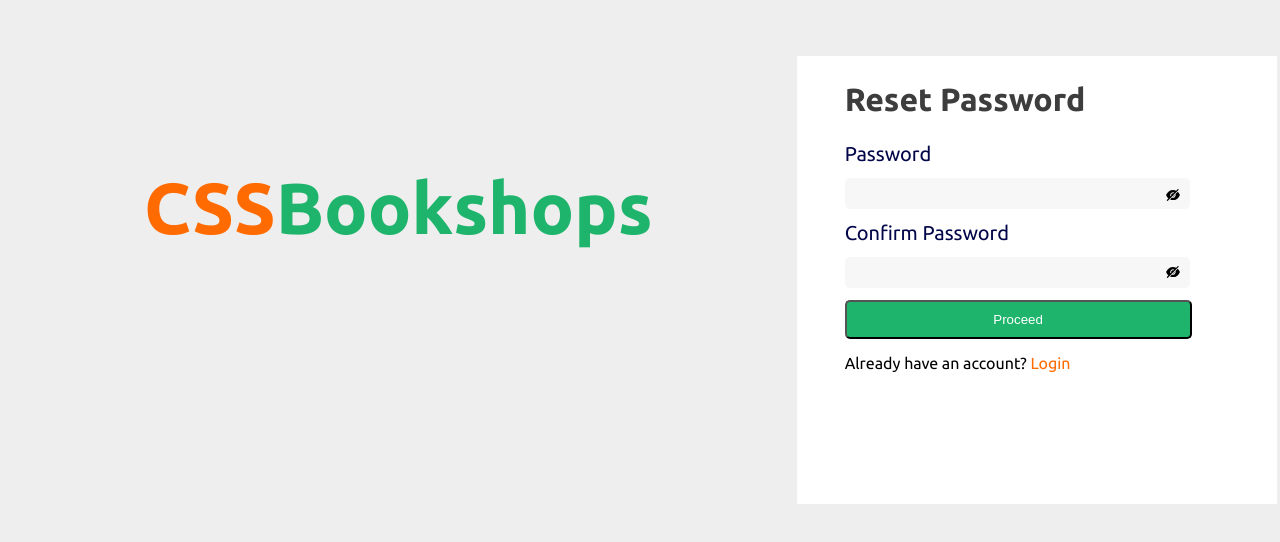
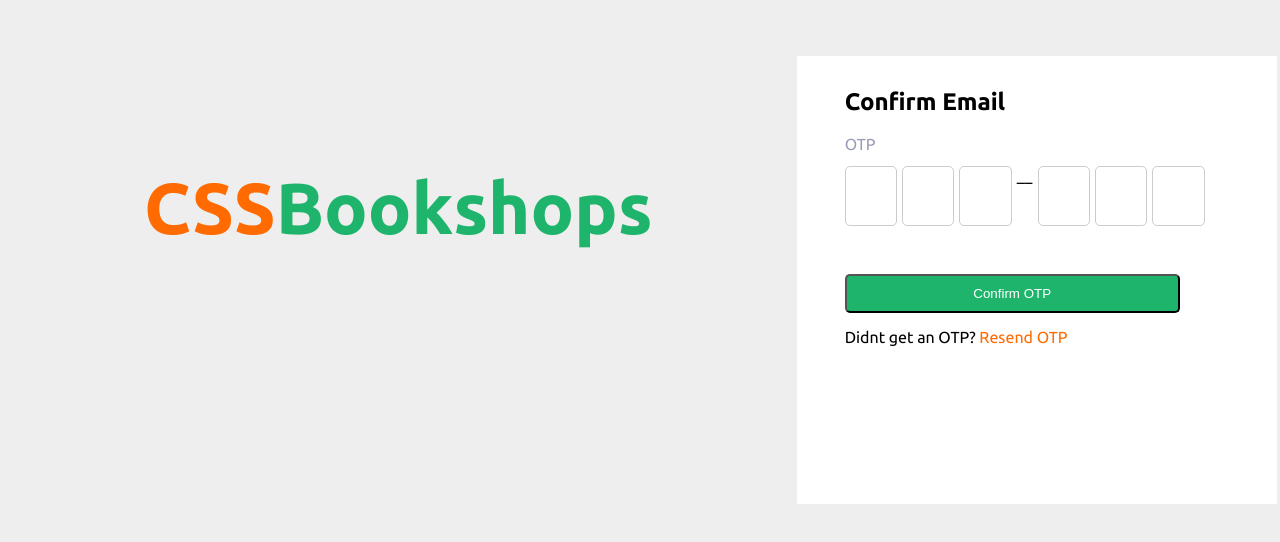
Before and after one commit to kpeale/AudioBook, a React (Create React App) app: page / in a window 1280 px wide. Shown: the top 542 px of the page. Built offline with nearby package versions, Linux system fonts and the light colour scheme.

Commit message:
Add files via upload

```diff
--- a/src/App.js
+++ b/src/App.js
@@ -2,6 +2,7 @@ import React from "react";
 import Login from './Login.js';
 import ResetPassword1 from "./ResetPassword1.js";
 import ResetPassword2 from "./ResetPassword2.js";
+import EmailOtp from "./EmailOtp.js";
 import Signup from "./Signup.js";
 // import Test from './Test.jsx';
 
@@ -9,7 +10,7 @@ import Signup from "./Signup.js";
 function App() {
   return (
    <section className="login__section">
-     <ResetPassword2/>
+     <EmailOtp/>
    </section>
   );
 }
--- /dev/null
+++ b/src/EmailOtp.js
@@ -0,0 +1,139 @@
+import React, { Component,useState } from "react";
+
+
+class EmailOtp extends React.Component {
+
+   constructor  (props)  {
+    super(props);
+    this.state = { value: '', otp1: "", otp2: "", otp3: "", otp4: "", otp5: "", otp6: "", disable: true };
+    this.handleChange = this.handleChange.bind(this);
+    this.handleSubmit = this.handleSubmit.bind(this);
+  }
+
+ handleChange = (value1, e) => {
+
+    this.setState({ [value1]: e.target.value });
+  }
+
+ handleSubmit = (e) => {
+  const data = new FormData(e.target);
+    console.log(this.state);
+  e.preventDefault();
+ }
+
+  inputfocus = (elmnt) => {
+    if (elmnt.key === "Delete" || elmnt.key === "Backspace") {
+      const next = elmnt.target.tabIndex - 2;
+      if (next > -1) {
+
+        elmnt.target.form.elements[next].focus()
+      }
+    }
+    else {
+      console.log("next");
+
+        const next = elmnt.target.tabIndex;
+        if (next < 6) {
+          elmnt.target.form.elements[next].focus()
+        }
+    }
+
+  }
+
+  render() {
+  return (
+
+    <div className="login__section--container">
+      <div className="login__section--container1">
+    <h1 className="heading__primary">CSS
+        <span className="heading__secondary">Bookshops</span>
+    </h1>
+  </div>
+
+  <div className="login__section--container2--signup">
+      <form className="form" onSubmit={this.handleSubmit}>
+        <h2  className="form__heading--otp">Confirm Email</h2>
+        <p className="form__para--otp">OTP</p>
+      <div className="form-content--otp">
+        <input
+            name="otp1"
+            type="text"
+            autoComplete="off"
+            className="otpInput"
+            value={this.state.otp1}
+            onKeyPress={this.keyPressed}
+            onChange={e => this.handleChange("otp1", e)}
+            tabIndex="1" maxLength="1" onKeyUp={e => this.inputfocus(e)}
+
+          />
+          <input
+            name="otp2"
+            type="text"
+            autoComplete="off"
+            className="otpInput"
+            value={this.state.otp2}
+            onChange={e => this.handleChange("otp2", e)}
+            tabIndex="2" maxLength="1" onKeyUp={e => this.inputfocus(e)}
+
+          />
+          <input
+            name="otp3"
+            type="text"
+            autoComplete="off"
+            className="otpInput"
+            value={this.state.otp3}
+            onChange={e => this.handleChange("otp3", e)}
+            tabIndex="3" maxLength="1" onKeyUp={e => this.inputfocus(e)}
+
+
+          />
+          <p >__</p>
+          <input
+            name="otp4"
+            type="text"
+            autoComplete="off"
+            className="otpInput"
+            value={this.state.otp4}
+            onChange={e => this.handleChange("otp4", e)}
+            tabIndex="4" maxLength="1" onKeyUp={e => this.inputfocus(e)}
+          />
+
+          <input
+            name="otp5"
+            type="text"
+            autoComplete="off"
+            className="otpInput"
+            value={this.state.otp5}
+            onChange={e => this.handleChange("otp5", e)}
+            tabIndex="5" maxLength="1" onKeyUp={e => this.inputfocus(e)}
+          />
+
+          <input
+            name="otp6"
+            type="text"
+            autoComplete="off"
+            className="otpInput"
+            value={this.state.otp6}
+            onChange={e => this.handleChange("otp6", e)}
+            tabIndex="6" maxLength="1" onKeyUp={e => this.inputfocus(e)}
+          />
+      </div>
+
+
+
+      <button type="submit" className="btn--form--signup">Confirm OTP</button>
+      <p>Didnt get an OTP?
+        <span>
+          <a href="" className="form--link"> Resend OTP</a>
+        </span>
+      </p>
+
+
+    </form>
+  </div>
+    </div>
+
+  );
+  }
+}
+export default EmailOtp;
--- a/src/index.css
+++ b/src/index.css
@@ -60,6 +60,26 @@ body {
     margin-top: 3.5em;
 }
 
+.form-content--otp{
+  display: flex;
+  width: 100%;
+  max-width: 360px;
+  column-gap: 5px;
+  margin-bottom: 3em;
+}
+
+.otpInput{
+  width: 100%;
+    height: 60px;
+    border: 1px solid #ccc;
+    border-radius: 5px;
+    text-align: center;
+    font-size: 32px;
+    font-weight: bold;
+    line-height: 1;
+}
+
+
 .form{
 margin-top: 2em;
 margin-left: 3em;
@@ -75,10 +95,20 @@ margin-left: 3em;
 
 .form__heading--resetpassword1{
   margin-bottom: 1em;
-    color: #3D3D3D;
+    color: rgba(3, 7, 73, 0.4);
     font-weight: 900;
     font-size: 2rem;
     line-height: 1.375rem;
+}
+
+.form__para--otp{
+  margin-bottom: 10px;
+  margin-top: 1em;
+    color: rgba(3, 7, 73, 0.4);
+    font-weight: 400;
+    font-size: 1rem;
+    line-height: 1.5rem;
+
 }
 
 
```
